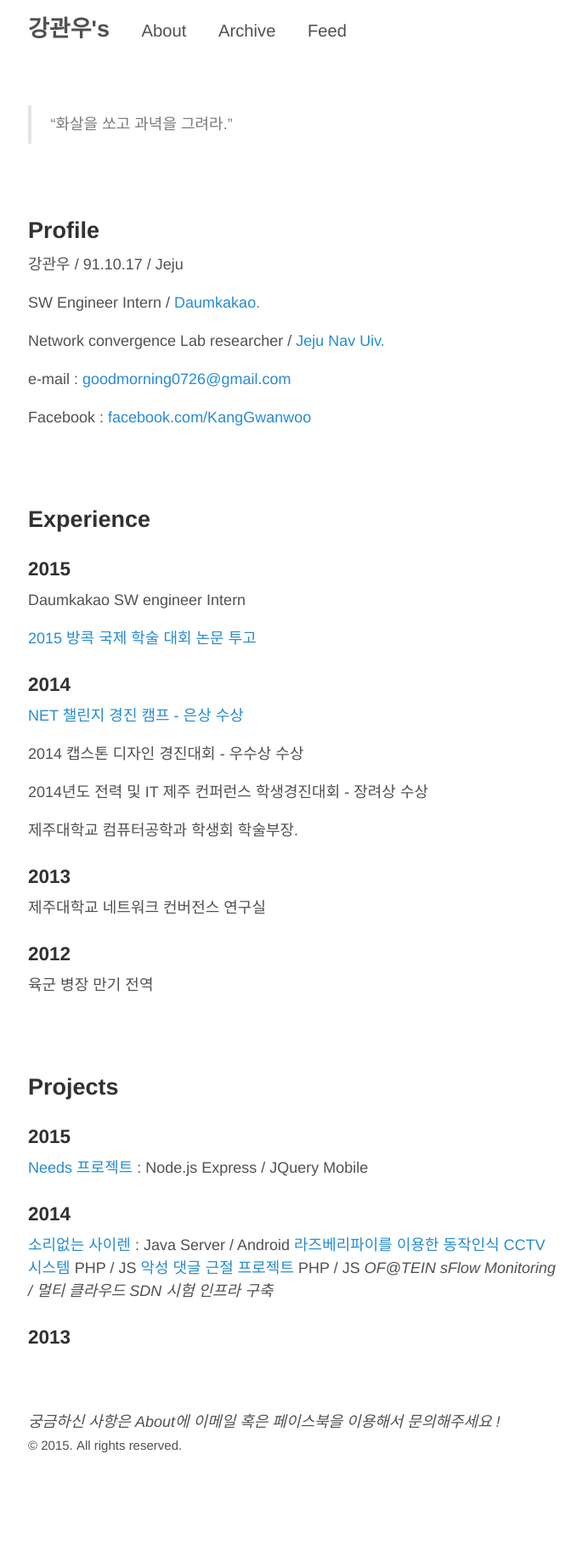
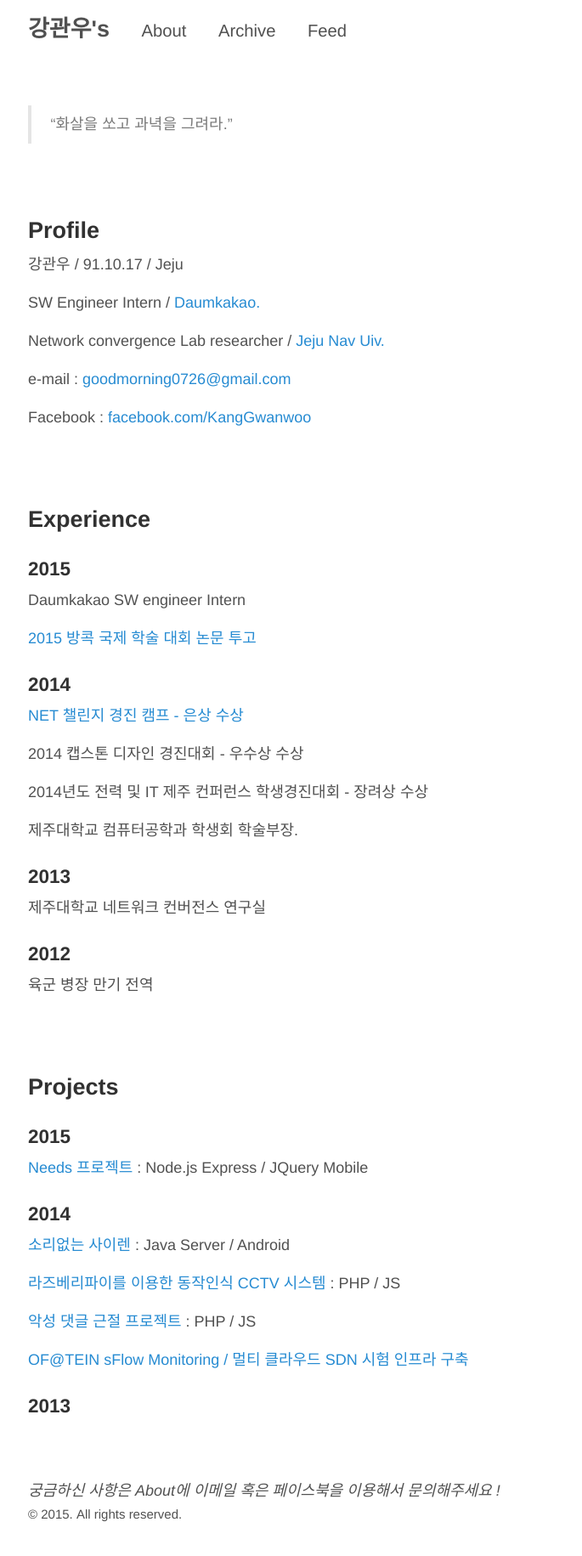
Before and after one commit to KangGwanwoo/KangGwanwoo.github.io, a Jekyll site: the page built from about.md, in a window 1280 px wide. Shown: the whole page at 85% size, without its empty margins (292-977 px from the left). Built offline with Jekyll 4.4.1, drawn with Linux system fonts in a browser that asks for light colours; before the commit the page ends 1750 px from its top, so only the background shows below that.

```diff
--- a/about.md
+++ b/about.md
@@ -56,9 +56,14 @@ Daumkakao SW engineer Intern
 
 ###2015
 [Needs 프로젝트](#) : Node.js Express / JQuery Mobile
+
 ###2014
 [소리없는 사이렌](#) : Java Server / Android
-[라즈베리파이를 이용한 동작인식 CCTV 시스템](#) PHP / JS
-[악성 댓글 근절 프로젝트](#) PHP / JS
-*OF@TEIN sFlow Monitoring / 멀티 클라우드 SDN 시험 인프라 구축*
+
+[라즈베리파이를 이용한 동작인식 CCTV 시스템](#) : PHP / JS
+
+[악성 댓글 근절 프로젝트](#) : PHP / JS
+
+[OF@TEIN sFlow Monitoring / 멀티 클라우드 SDN 시험 인프라 구축](#)
+
 ###2013
```
